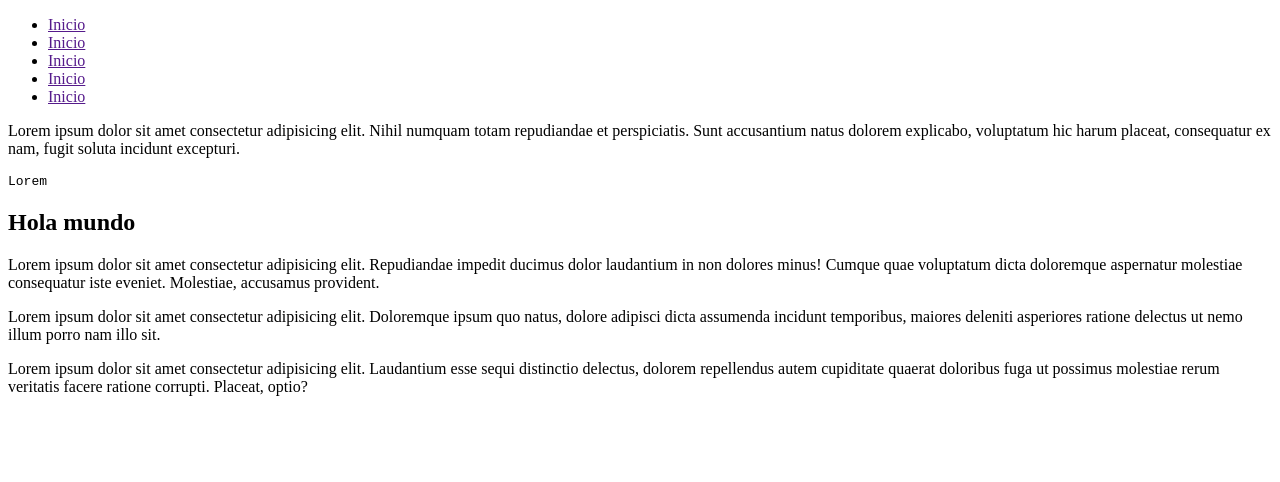
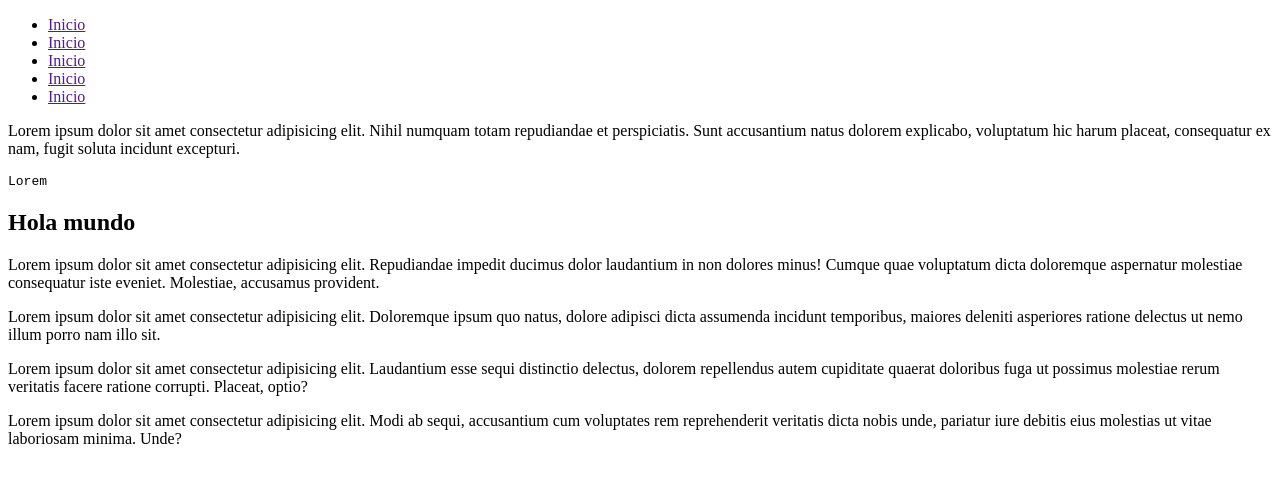
Before and after one commit to emmanuelmontoyalopez242006/LayuotBasico, a plain HTML site: page 12-12-2023/index.html in a window 1280 px wide. Drawn offline with Linux system fonts and the light colour scheme.

Commit message:
Nuevos cambios

```diff
--- a/12-12-2023/index.html
+++ b/12-12-2023/index.html
@@ -45,7 +45,14 @@
           ratione corrupti. Placeat, optio?
         </p>
       </div>
-      <div></div>
+      <div>
+        <p>
+          Lorem ipsum dolor sit amet consectetur adipisicing elit. Modi ab
+          sequi, accusantium cum voluptates rem reprehenderit veritatis dicta
+          nobis unde, pariatur iure debitis eius molestias ut vitae laboriosam
+          minima. Unde?
+        </p>
+      </div>
     </footer>
   </body>
 </html>
```
